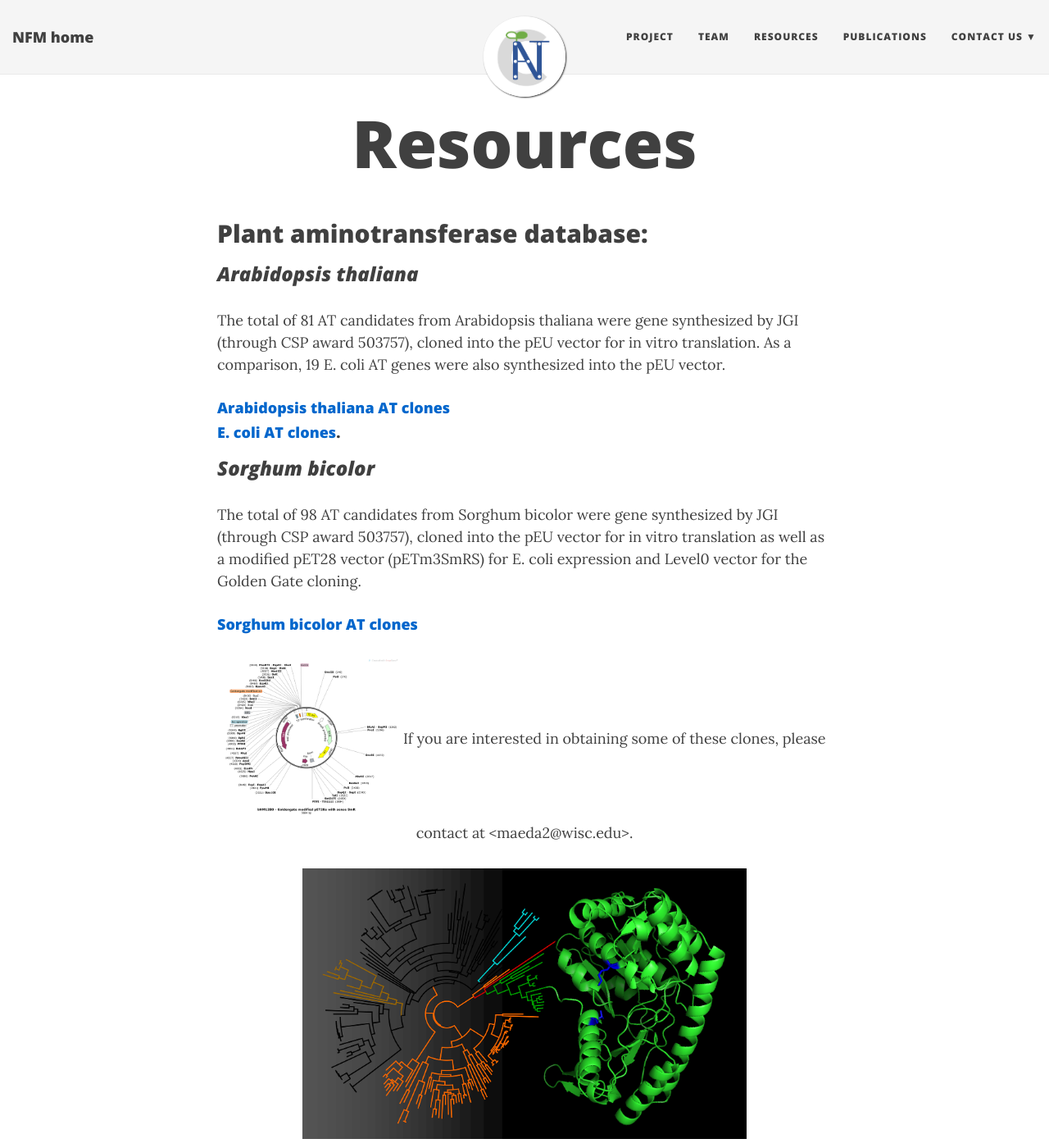
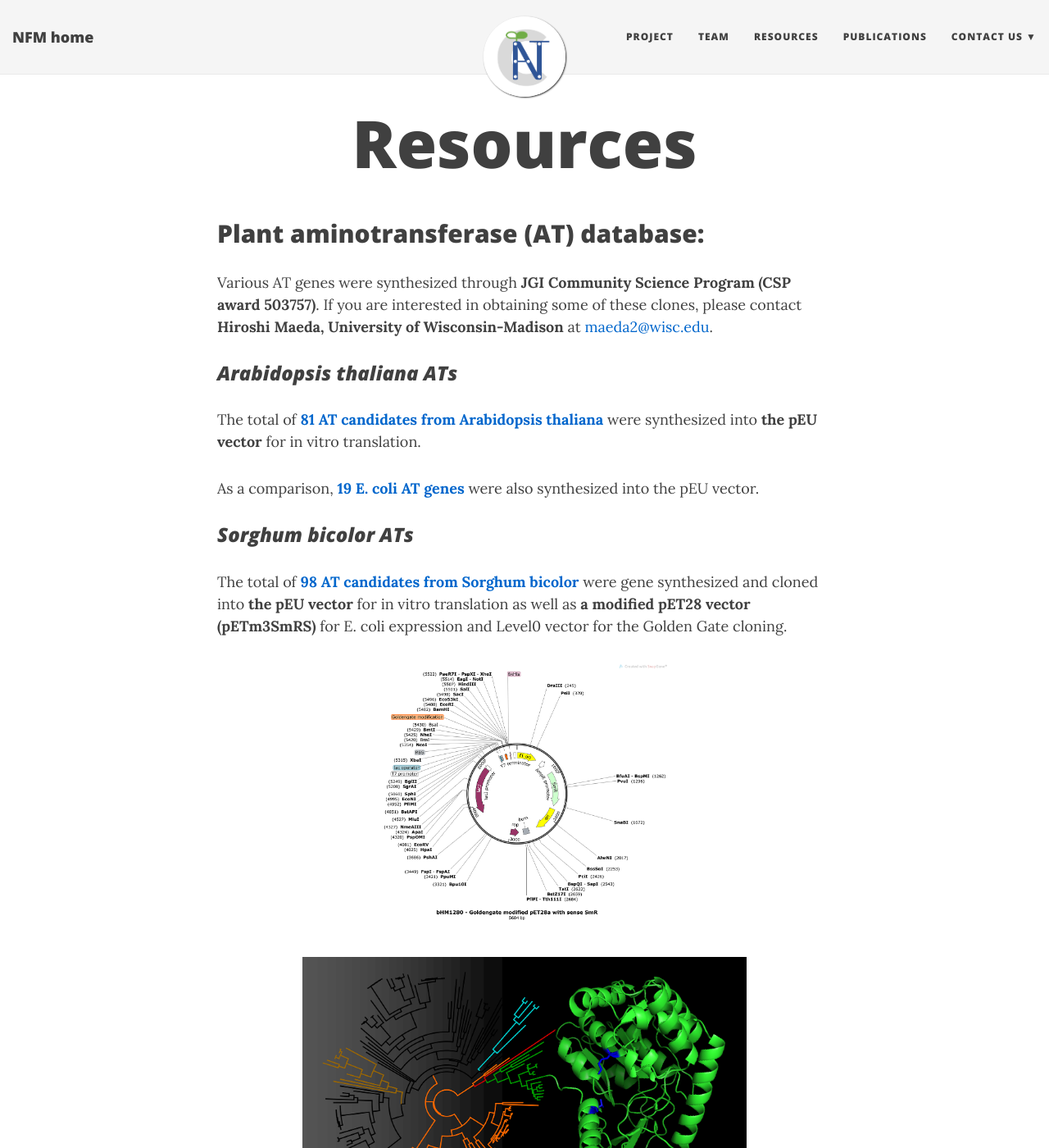
Before and after one commit to NfluxMap/NfluxMap.github.io, a Jekyll site: the page built from resources.md, in a window 1280 px wide and 1400 px high. Shown: the whole window at 82% size. Built offline with Jekyll 4.4.1, drawn with Linux system fonts in a browser that asks for light colours; nearby versions of some CDN libraries; a style sheet for code colours, icons or effects is not loaded.

Commit message:
Update resources.md

```diff
--- a/resources.md
+++ b/resources.md
@@ -7,26 +7,24 @@
 
 
 
-## Plant aminotransferase database:
+## Plant aminotransferase (AT) database:
+
+Various AT genes were synthesized through **JGI Community Science Program (CSP award 503757)**. If you are interested in obtaining some of these clones, please contact **Hiroshi Maeda, University of Wisconsin-Madison** at <maeda2@wisc.edu>.
 
 
-### *Arabidopsis thaliana*
-The total of 81 AT candidates from Arabidopsis thaliana were gene synthesized by JGI (through CSP award 503757), cloned into the pEU vector for in vitro translation. As a comparison, 19 E. coli AT genes were also synthesized into the pEU vector.
+### *Arabidopsis thaliana ATs*
+The total of **[81 AT candidates from Arabidopsis thaliana](https://docs.google.com/spreadsheets/d/1sKc8emlIbMW3ehuNgex_3LA8BpyT154dQF55s4V_nPI/edit?usp=sharing)** were synthesized into **the pEU vector** for in vitro translation.
 
-#### [Arabidopsis thaliana AT clones](https://docs.google.com/spreadsheets/d/1sKc8emlIbMW3ehuNgex_3LA8BpyT154dQF55s4V_nPI/edit?usp=sharing)
-
-#### [E. coli AT clones](https://docs.google.com/spreadsheets/d/1wDYjcP5n5RaZ2fp7FwJbHMckW0Wz0lE3beT60OJ3p68/edit?usp=sharing).
+As a comparison, **[19 E. coli AT genes](https://docs.google.com/spreadsheets/d/1wDYjcP5n5RaZ2fp7FwJbHMckW0Wz0lE3beT60OJ3p68/edit?usp=sharing)** were also synthesized into the pEU vector.
 
 
-### *Sorghum bicolor*
-The total of 98 AT candidates from Sorghum bicolor were gene synthesized by JGI (through CSP award 503757), cloned into the pEU vector for in vitro translation as well as a modified pET28 vector (pETm3SmRS) for E. coli expression and Level0 vector for the Golden Gate cloning.
 
-#### [Sorghum bicolor AT clones](https://docs.google.com/spreadsheets/d/1ffAFImUYVaM3WVJst4MjU-BYWgHGzyzYVgPTWByW5C0/edit#gid=0)
+### *Sorghum bicolor ATs*
+The total of **[98 AT candidates from Sorghum bicolor](https://docs.google.com/spreadsheets/d/1ffAFImUYVaM3WVJst4MjU-BYWgHGzyzYVgPTWByW5C0/edit#gid=0)** were gene synthesized and cloned into **the pEU vector** for in vitro translation as well as **a modified pET28 vector (pETm3SmRS)** for E. coli expression and Level0 vector for the Golden Gate cloning.
 
 <p align='center'>
-	<img src="../img/bHM1280.png" alt='pETm3SmRS vector' height="200px">
+	<img src="../img/bHM1280.png" alt='pETm3SmRS vector' height="330px">
 
-If you are interested in obtaining some of these clones, please contact at <maeda2@wisc.edu>.
 
 <p align='center'>
 	<img src="../img/ATphylogeny2.png" alt='AT phylogeny' height="330px">
```
